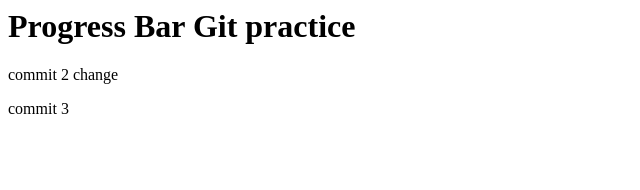
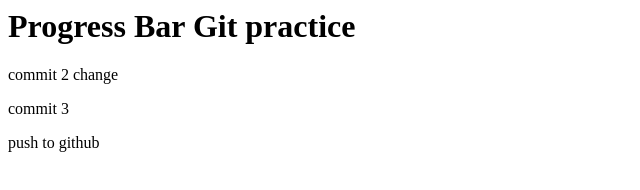
Before and after one commit to twilightboy/pbgit, a plain HTML site: page index.html in a window 1280 px wide. Shown: the whole page, without its empty margins (0-640 px from the left). Drawn offline with Linux system fonts and the light colour scheme.

Commit message:
Push to github
push local file to github

```diff
--- a/index.html
+++ b/index.html
@@ -1,3 +1,4 @@
 <h1>Progress Bar Git practice</h1>
 <div>commit 2 change</div>
 <p>commit 3</p>
+<span>push to github</span>
```
